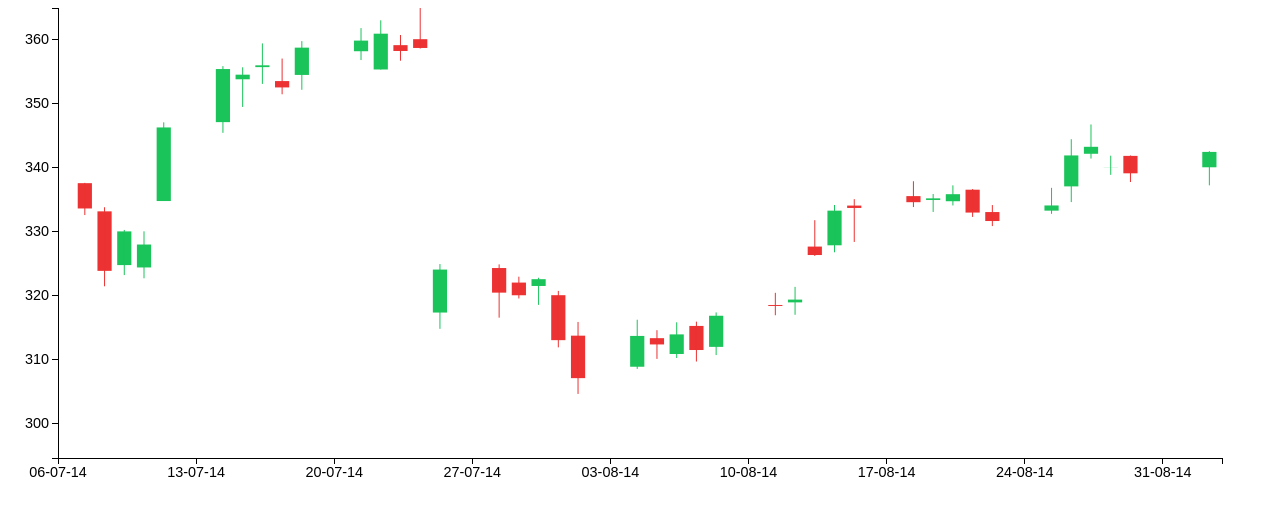
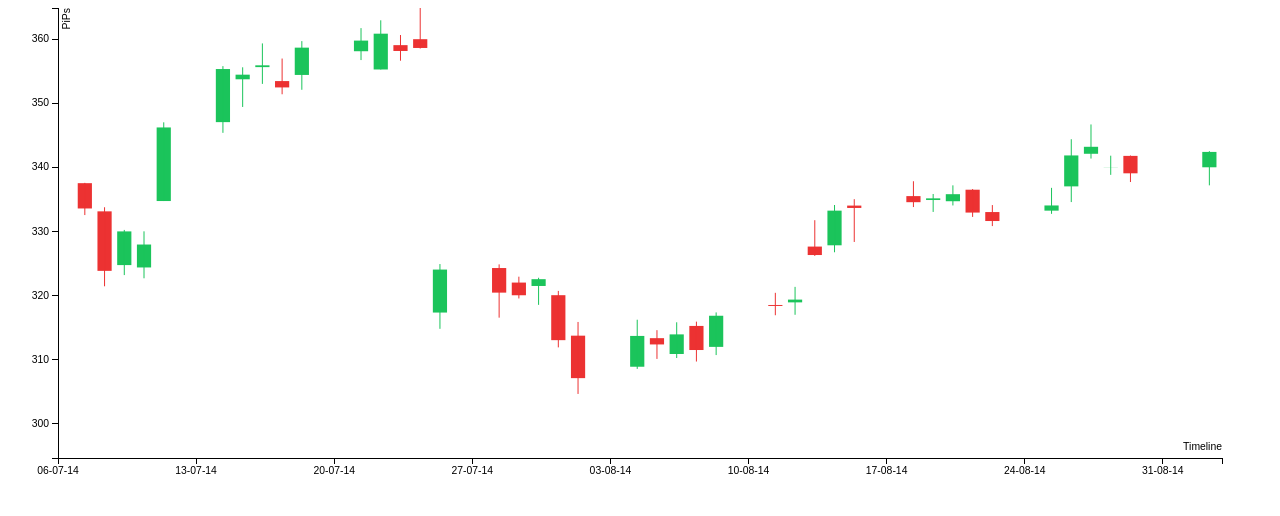
Before and after one commit to amnikhil66/d3_candlesticks, a plain HTML site: page index.html in a window 1280 px wide. Drawn offline with Linux system fonts and the light colour scheme.

Commit message:
Included changes to introduce labels and options like input for the function.

```diff
--- a/css/d3.css
+++ b/css/d3.css
@@ -2,8 +2,9 @@ svg {
 	font: 16px;
 }
 
-.axis text {
-	font: 0.9em sans-serif;
+.axis text,
+.label {
+	font: 0.65em sans-serif;
 }
 
 .axis line,
--- a/js/candlestick_init.js
+++ b/js/candlestick_init.js
@@ -1 +1,5 @@
-var a = ccCandlesticks("#chart", "js/data/candlesticks.json");
+ccCandlesticks({
+	id: "#chart",
+	url: "js/data/candlesticks.json",
+	refresh_rate: 2000
+});
--- a/js/candlesticks.js
+++ b/js/candlesticks.js
@@ -1,7 +1,8 @@
+(function(){
     "use strict";
 
-var ccCandlesticks = function(id, url){
-    var svgContainer = d3.select(id),
+    var ccCandlesticks = function(options){
+        var svgContainer = d3.select(options.id),
             height = 500,
             width = parseInt(svgContainer.style("width")),
             aspect = width / height,
@@ -21,7 +22,9 @@ var ccCandlesticks = function(id, url){
 
         var modDate = function(date_string, mod){
             var date = new Date(date_string);
+
             mod === "yesterday" ? date.setDate(date.getDate() - 1) : date.setDate(date.getDate() + 1);
+
             return date;
         };
 
@@ -33,6 +36,28 @@ var ccCandlesticks = function(id, url){
                 .attr("viewBox", "0 0 " + width + " " + height)
                 .attr("preserveAspectRatio", "xMidYMid");
 
+            candlestickGraph.append("text")
+                .attr("class", "x label")
+                .attr("text-anchor", "end")
+                .attr("x", width - margin)
+                .attr("y", height - margin)
+                .attr("dy", "-0.75em")
+                .text("Timeline");
+
+            candlestickGraph.append("text")
+                .attr("class", "y label")
+                .attr("text-anchor", "end")
+                .attr("y", margin)
+                .attr("dy", "1.2em")
+                .attr("transform", "rotate(-90)")
+                .text("PiPs");
+
+            window.addEventListener("resize", function(event){
+                var width = parseInt(svgContainer.style("width"));
+
+                candlestickGraph.attr("height", width / aspect);
+                candlestickGraph.attr("width", width);
+            });
         };
 
         var initGraphScale = function(){
@@ -117,30 +142,21 @@ var ccCandlesticks = function(id, url){
             flag === "init" ? drawCandlesticks() : updateGraphData();
         };
 
-    var fetchData = function(){
-        d3.json(url, function(error, json){
-           appendTimestamp(json, "init");
+        var fetchData = function(flag){
+            d3.json(options.url, function(error, json){
+               appendTimestamp(json, flag);
             });
         };
 
-    var refreshGraph = function(){
-        d3.json("js/data/candlesticks_2.json", function(error, json){
-            flag = "update";
-            appendTimestamp(json, "update");
-        });
+        if(options.hasOwnProperty("refresh_rate")){
+            setInterval(function(){
+                fetchData("update");
+            }, options.refresh_rate);
+        }
+
+        darwGraph();
+        fetchData("init");
     };
 
-    window.addEventListener("resize", function(event){
-        var width = parseInt(svgContainer.style("width"));
-
-        candlestickGraph.attr("height", width / aspect);
-        candlestickGraph.attr("width", width);
-    });
-
-    darwGraph();
-    fetchData();
-
-    return {
-        refreshGraph: refreshGraph
-    };
-};
+    window.ccCandlesticks = ccCandlesticks;
+})();
```
Lines whose indentation alone changed are shown as unchanged.
